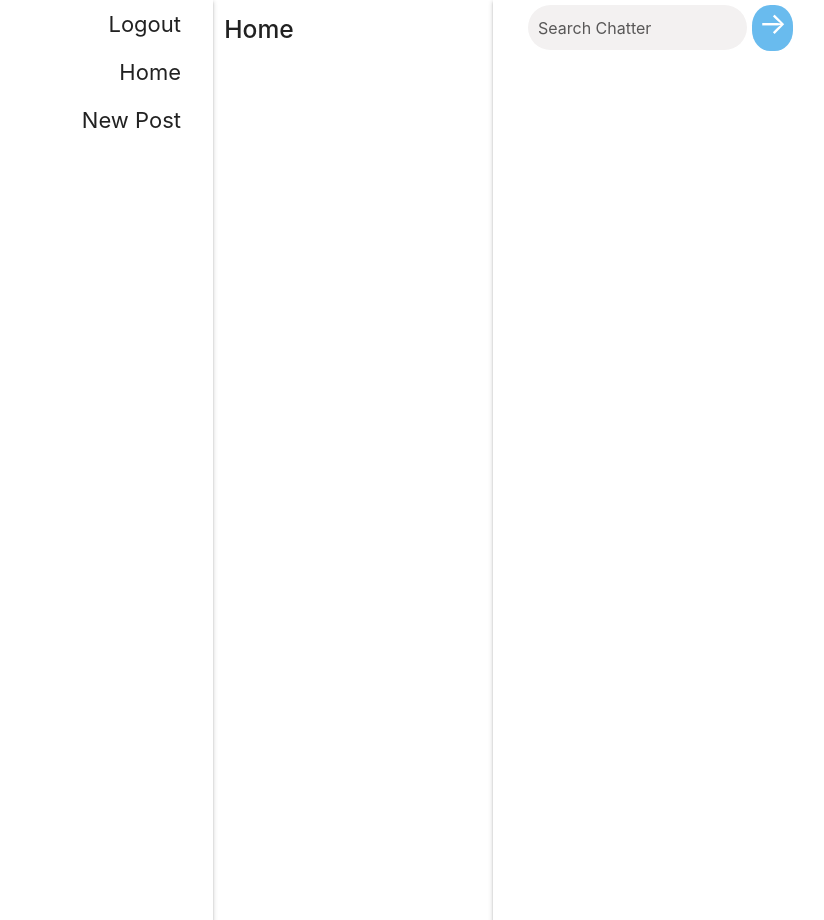
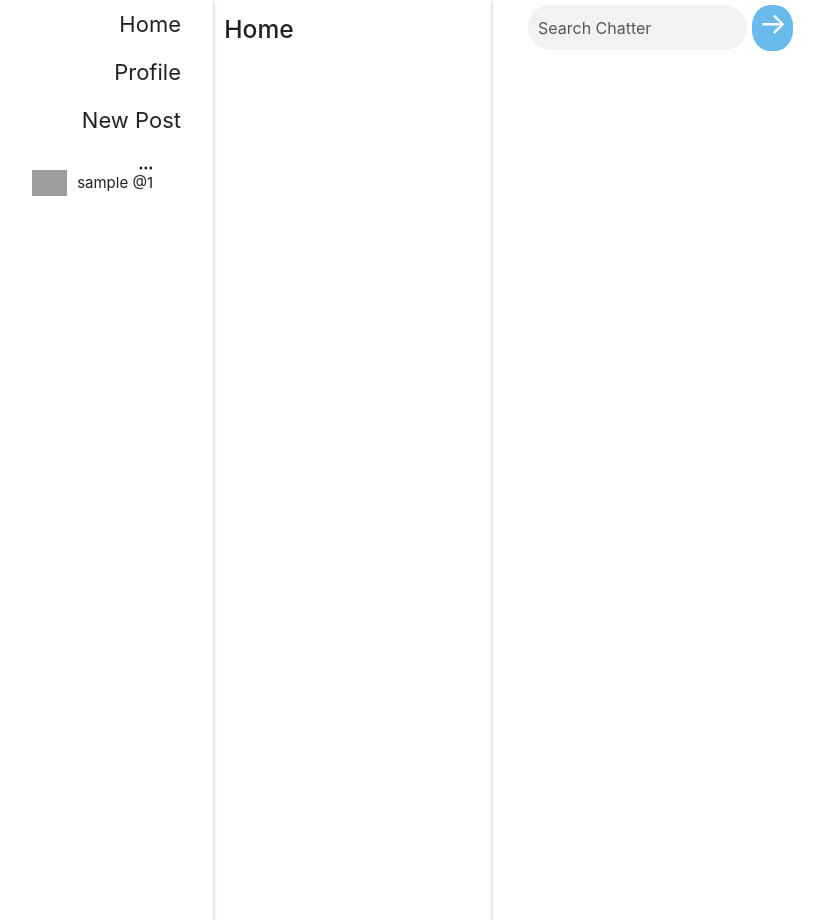
Before and after one commit to KZKS01/Chatter, a Django app: page / in a window 1280 px wide. Shown: the whole page, without its empty margins (287-1111 px from the left). Run offline with Django 4.2, Linux system fonts and the light colour scheme; the visitor is signed in with stand-in values (Sample User, id 1); data that the repository does not hold is empty; grey boxes are pictures that could not be loaded.

Commit message:
adds nav css

```diff
--- a/main_app/models.py
+++ b/main_app/models.py
@@ -23,7 +23,7 @@ class Photo(models.Model):
 
 class UserProfile(models.Model):
    user = models.OneToOneField(User, on_delete=models.CASCADE)
-   avatar_url = models.CharField(max_length=200)
+   avatar_url = models.CharField(max_length=200, default='https://s3.us-east-2.amazonaws.com/k-chatter/713d6b.PNG')
    bio = models.TextField(max_length=100)
 
    def __str__(self):
--- a/main_app/static/style.css
+++ b/main_app/static/style.css
@@ -22,6 +22,21 @@
     font-size: 22px;
     font-weight: normal;
 }
+
+.user-info {
+    display: flex;
+    align-items: center;
+    margin-right: 60px;
+    position: relative; /* make this element a positioned ancestor */
+  }
+
+.nav_dropdown {
+    position: absolute;
+    top: 0;
+    right: 0;
+    align-self: flex-end;
+  }
+
 
 .search-form {
     display: flex;
@@ -84,7 +99,7 @@
 .dropdown-trigger {
     float: right;
     margin-top: 10px;
-    width: 200px;
+    margin-right: 0px;
 }
 
 .dropdown-content {
--- a/main_app/templates/base.html
+++ b/main_app/templates/base.html
@@ -20,9 +20,17 @@
     <ul id="nav-mobile" class="sidenav sidenav-fixed center-align">
         {% if user.is_authenticated %}
         <li class="bold">
-            <a id="navContent" href="{% url 'logout' %}">Logout</a>
             <a id="navContent" href="{% url 'home' %}">Home</a>
+            <a id="navContent" href="{% url 'user_profile' user.id %}">Profile</a>
             <a id="navContent" href="{% url 'post_compose' %}">New Post</a>
+            {% if user.is_authenticated %}
+            <!-- Dropdown Trigger -->
+            <div class="user-info">
+            <img class="user_avatar" src="https://s3.us-east-2.amazonaws.com/k-chatter/713d6b.PNG">
+            <p>{{user.username}} @{{user.id}} </p>
+            <span class="dropdown-trigger" data-target="dropdown{{user.id}}"><b class="black-text text-darken-2 nav_dropdown">⋯</b></span></p></span>
+            </div>
+            {% endif %}
         </li>
         {% else %}
         <li class="bold">
@@ -35,12 +43,25 @@
     </ul>
     </div>
 
+    <!-- Dropdown Structure -->
+    <ul id="dropdown{{user.id}}" class="dropdown-content">
+        <li>
+            <a id="nav_dropdown_content" href="{% url 'logout' %}">Logout</a>
+        </li>
+    </ul>
+
     <div id="nav-right" class="sidenav sidenav-fixed right-align">
         <form method="GET" action="{% url 'search' %}" class="search-form">
             <input type="text" class="black-text" placeholder="Search Chatter" name="searching" id="pill" autocomplete="off">
             <button type="submit" class="search_btn">→</button>
         </form>
     </div>
+
+    <script>
+        $(document).ready(function() {
+            $(".dropdown-trigger").dropdown();
+        });
+    </script>
     {% block content %}
     {% endblock %}
 
--- a/main_app/templates/home.html
+++ b/main_app/templates/home.html
@@ -12,7 +12,7 @@
     <a href="{% url 'post_detail' post.id %}" id="homeA">
     <div class="card" id="postCard">
             <div class="card-content">
-                <p><img class="user_avatar" src="{{ post.user.userprofile.avatar.url }}">
+                <p><img class="user_avatar" src="https://s3.us-east-2.amazonaws.com/k-chatter/713d6b.PNG">
                     <span class="post_user_bar"><strong>{{ post.user.username }}</strong>
                         <span class="post_bar">@{{post.user.id}} · {{ post.created_at }}</span>
                         {% if user.is_authenticated and user == post.user %}
```
Also changed, not shown: main_app/templates/users/user_profile.html (+6 -2 lines), README.md.
